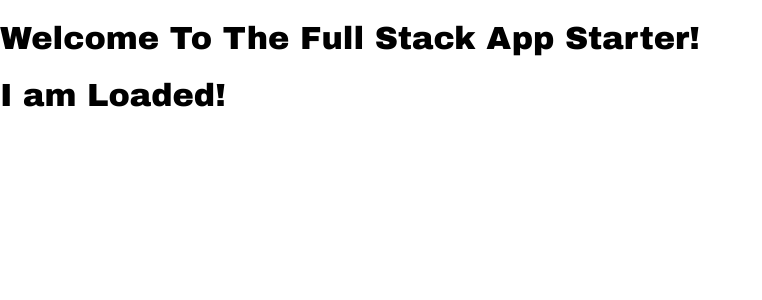
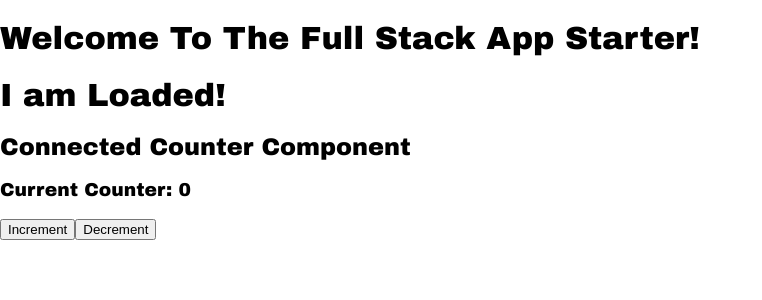
Before and after one commit to cannahum/webapp-starter, a React app: page / in a window 1280 px wide. Shown: the top 300 px of the page, without its empty margins (0-762 px from the left). Built offline with nearby package versions, Linux system fonts and the light colour scheme.

Commit message:
Redux works. All hooked up and ready to go. Example Counter component written in JSX.

```diff
--- a/package.json
+++ b/package.json
@@ -12,6 +12,9 @@
     "express": "^4.16.3",
     "react": "^16.2.0",
     "react-dom": "^16.2.0",
+    "react-redux": "^5.0.7",
+    "redux": "^3.7.2",
+    "redux-connect-decorator": "^0.2.0",
     "ts-node": "^5.0.1"
   },
   "devDependencies": {
@@ -24,12 +27,15 @@
     "@types/node": "^9.6.0",
     "@types/react": "^16.0.41",
     "@types/react-dom": "^16.0.4",
+    "@types/react-redux": "^5.0.15",
+    "@types/redux": "^3.6.0",
     "awesome-typescript-loader": "^5.0.0-1",
     "babel-core": "^6.26.0",
     "babel-eslint": "^8.2.2",
     "babel-jest": "^22.4.3",
     "babel-loader": "^7.1.4",
     "babel-plugin-transform-async-to-generator": "^6.24.1",
+    "babel-plugin-transform-decorators-legacy": "^1.3.4",
     "babel-plugin-transform-es2015-modules-commonjs": "^6.26.0",
     "babel-plugin-transform-runtime": "^6.23.0",
     "babel-preset-env": "^1.6.1",
--- a/src/client/example_components/App.tsx
+++ b/src/client/example_components/App.tsx
@@ -1,5 +1,6 @@
 import React from 'react';
 import AsyncComp from './AsyncComp';
+import Counter from './CounterConnected';
 
 export default class App extends React.Component<{}, {}> {
   public render() {
@@ -7,6 +8,9 @@ export default class App extends React.Component<{}, {}> {
       <div id="main-app-wrapper">
         <h1>Welcome To The Full Stack App Starter!</h1>
         <AsyncComp/>
+        <div>
+          <Counter/>
+        </div>
       </div>
     );
   }
--- /dev/null
+++ b/src/client/example_components/CounterConnected.jsx
@@ -0,0 +1,36 @@
+import React from 'react';
+import {connect} from 'react-redux';
+import {increment, decrement} from '../redux/actions/counter';
+
+function mapStateToProps(state) {
+  return {
+    counter: state.counter
+  };
+}
+
+function mapDispatchToProps(dispatch) {
+  return {
+    actions: {
+      increment: (x) => dispatch(increment(x)),
+      decrement: (x) => dispatch(decrement(x)),
+    }
+  };
+}
+
+class Counter extends React.Component {
+  render() {
+    const {counter, actions: {increment, decrement}} = this.props;
+    return (
+      <div>
+        <h2>Connected Counter Component</h2>
+        <h3>Current Counter: {`${counter.counter}`}</h3>
+        <div>
+          <button onClick={e => increment(1)}>Increment</button>
+          <button onClick={e => decrement(1)}>Decrement</button>
+        </div>
+      </div>
+    );
+  }
+}
+
+export default connect(mapStateToProps, mapDispatchToProps)(Counter);
--- a/src/client/index.js
+++ b/src/client/index.js
@@ -1,10 +1,14 @@
 import 'babel-polyfill';
 import React from 'react';
 import ReactDOM from 'react-dom';
+import {Provider} from 'react-redux';
 import './index.scss';
 import App from './example_components/App';
+import {store} from "./redux";
 
 ReactDOM.render(
-  <App/>,
+  <Provider store={store}>
+    <App/>
+  </Provider>,
   document.getElementById('target'),
 );
--- /dev/null
+++ b/src/client/redux/actions/actions.d.ts
@@ -0,0 +1,6 @@
+declare namespace WebAppReduxActions {
+  interface IAction<T> {
+    type: string;
+    payload: T;
+  }
+}
--- /dev/null
+++ b/src/client/redux/actions/counter.ts
@@ -0,0 +1,29 @@
+import IAction = WebAppReduxActions.IAction;
+
+export enum CounterTypes {
+  INCREMENT = 'inc',
+  DECREMENT = 'dec',
+}
+
+interface ICounterAction extends IAction<number> {
+  type: CounterTypes;
+  payload: number;
+}
+
+export const increment = (x: number): ICounterAction => {
+  return {
+    type: CounterTypes.INCREMENT,
+    payload: x,
+  };
+};
+
+export const decrement = (x: number): ICounterAction => {
+  return {
+    type: CounterTypes.DECREMENT,
+    payload: x,
+  };
+};
+
+export const isCounterActionType = (x: IAction<any>): x is ICounterAction => {
+  return Object.values(CounterTypes).includes(x.type);
+};
--- /dev/null
+++ b/src/client/redux/index.ts
@@ -0,0 +1,15 @@
+import {createStore, combineReducers, Store, Reducer} from 'redux';
+import {CounterReducer as counter, ICounterReducer} from './reducers/counter';
+
+interface IReducers {
+  counter: ICounterReducer;
+}
+
+const reducers: Reducer<IReducers> = combineReducers({
+  counter,
+});
+
+export const store: Store<IReducers> = createStore(
+  reducers,
+  (window as any).__REDUX_DEVTOOLS_EXTENSION__ && (window as any).__REDUX_DEVTOOLS_EXTENSION__(),
+);
--- /dev/null
+++ b/src/client/redux/reducers/counter.ts
@@ -0,0 +1,28 @@
+import {Reducer} from 'redux';
+import {CounterTypes, isCounterActionType} from '../actions/counter';
+
+export interface ICounterReducer {
+  counter: number;
+}
+
+const initialState = () => ({
+  counter: 0,
+});
+
+const CounterReducer: Reducer<ICounterReducer> = (state = initialState(), action: any): ICounterReducer => {
+  if (isCounterActionType(action)) {
+    let effectiveX = action.payload;
+    if (action.type === CounterTypes.DECREMENT) {
+      effectiveX *= -1;
+    }
+    return {
+      ...state,
+      counter: state.counter + effectiveX,
+    };
+  }
+  else {
+    return state;
+  }
+};
+
+export {CounterReducer};
--- a/tslint.json
+++ b/tslint.json
@@ -7,7 +7,10 @@
   "rules": {
     "no-console": false,
     "quotemark": [true, "single", "jsx-double"],
-    "ordered-imports": [false]
+    "ordered-imports": [false],
+    "no-namespace": [false],
+    "object-literal-sort-keys": false,
+    "one-line": [false]
   },
   "rulesDirectory": []
 }
```
Also changed, not shown: .babelrc, 1 other file (tests, documents, lock files or other folders).
